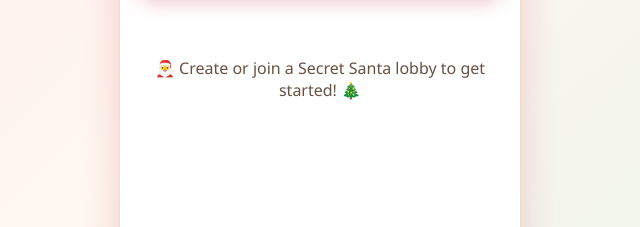
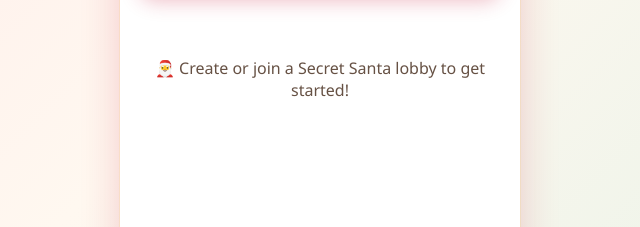
Before and after one commit to DJDonkey555/Secret-Santa, a plain HTML site: page index.html in a window 1280 px wide. Shown: the part 436-663 px from the top of the page, 320-960 px from the left. Drawn offline with Linux system fonts and the light colour scheme.

Commit message:
Update index.html

```diff
--- a/index.html
+++ b/index.html
@@ -31,7 +31,7 @@
       </div>
 
       <div class="app-footer">
-        <p>Create or join a Secret Santa lobby to get started! 🎄</p>
+        <p>Create or join a Secret Santa lobby to get started!</p>
       </div>
     </div>
   </div>
```
